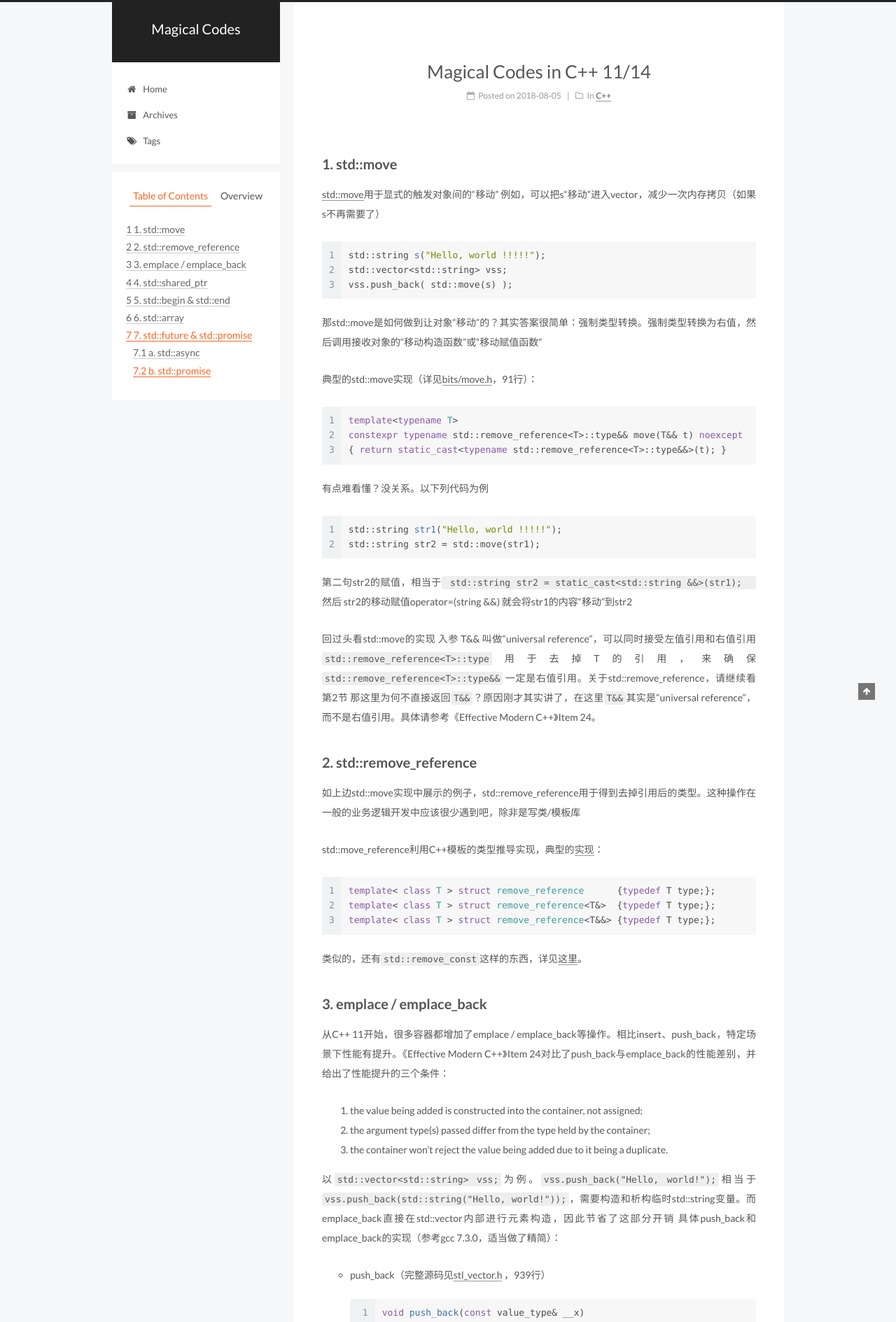
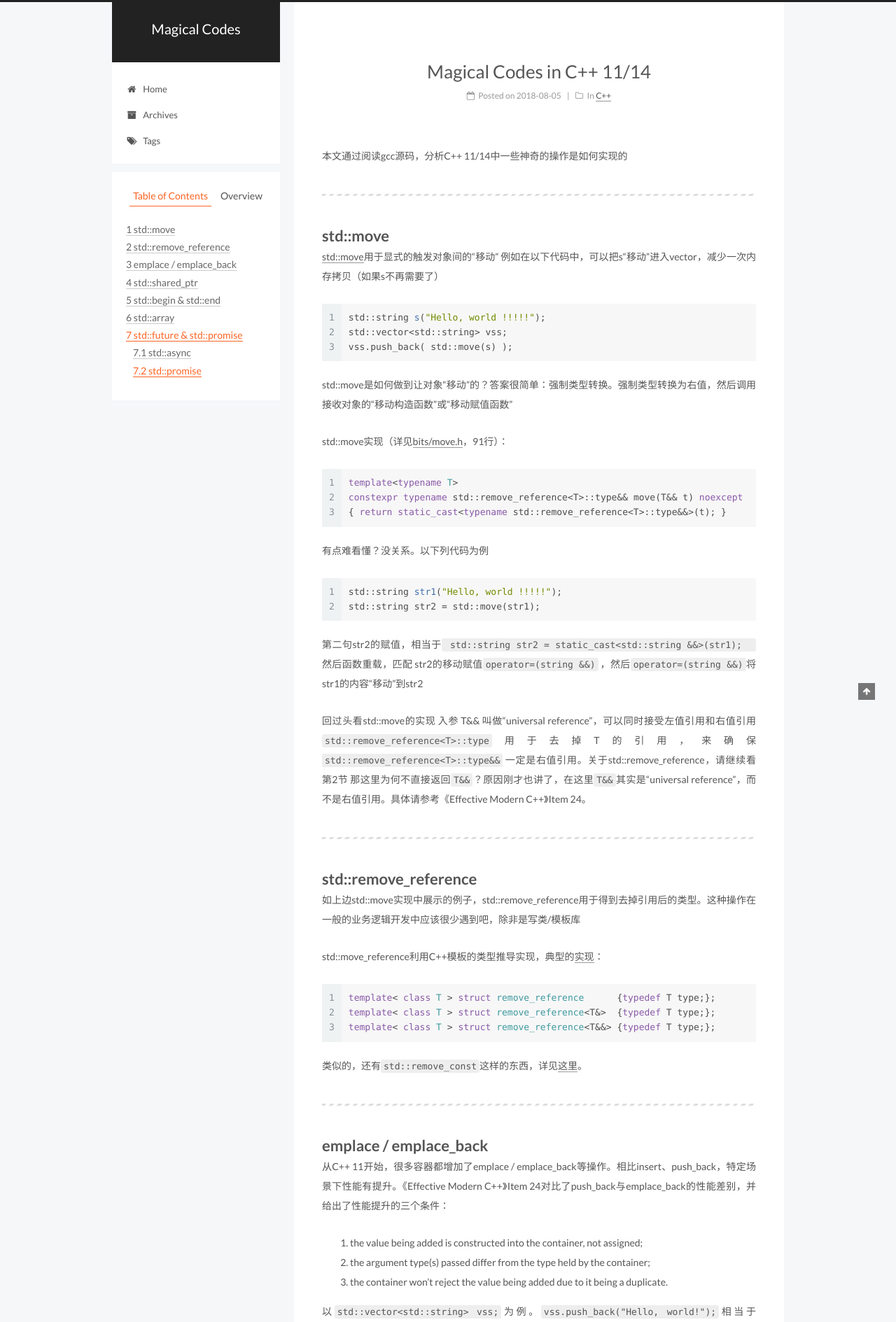
Before and after one commit to pingyu/pingyu.github.io, a Jekyll site: the page built from _posts/2018-08-05-Magical Codes in C++ 11-14.md, in a window 1280 px wide. Shown: the top 1889 px of the page at 70% size. Built offline with Jekyll 4.4.1, drawn with Linux system fonts in a browser that asks for light colours; some of the changed text lies outside the part shown.

Commit message:
improve words

````diff
--- a/_posts/2018-08-05-Magical Codes in C++ 11-14.md
+++ b/_posts/2018-08-05-Magical Codes in C++ 11-14.md
@@ -4,14 +4,19 @@ date: 2018-08-05
 categories:
 - C++
 tags:
-- C++ 11
-- C++ 14
+- C++
+- C++ 11/14
+---
+
+本文通过阅读gcc源码，分析C++ 11/14中一些神奇的操作是如何实现的
+
 ---
 
 
-## 1. std::move
+
+# std::move
 [std::move](https://en.cppreference.com/w/cpp/utility/move "std::move")用于显式的触发对象间的“移动”
-例如，可以把s“移动”进入vector，减少一次内存拷贝（如果s不再需要了）
+例如在以下代码中，可以把s“移动”进入vector，减少一次内存拷贝（如果s不再需要了）
 
 ```cpp
 std::string s("Hello, world !!!!!");
@@ -19,9 +24,9 @@ std::vector<std::string> vss;
 vss.push_back( std::move(s) );
 ```
 
-那std::move是如何做到让对象“移动”的？其实答案很简单：强制类型转换。强制类型转换为右值，然后调用接收对象的“移动构造函数”或“移动赋值函数”
+std::move是如何做到让对象“移动”的？答案很简单：强制类型转换。强制类型转换为右值，然后调用接收对象的“移动构造函数”或“移动赋值函数”
 
-典型的std::move实现（详见[bits/move.h](https://gcc.gnu.org/onlinedocs/gcc-7.3.0/libstdc++/api/a00413_source.html)，91行）：
+std::move实现（详见[bits/move.h](https://gcc.gnu.org/onlinedocs/gcc-7.3.0/libstdc++/api/a00413_source.html)，91行）：
 ```cpp
 template<typename T>
 constexpr typename std::remove_reference<T>::type&& move(T&& t) noexcept
@@ -34,16 +39,18 @@ std::string str1("Hello, world !!!!!");
 std::string str2 = std::move(str1);
 ```
 第二句str2的赋值，相当于` std::string str2 = static_cast<std::string &&>(str1);  `
-然后 str2的移动赋值operator=(string &&) 就会将str1的内容“移动”到str2
+然后函数重载，匹配 str2的移动赋值`operator=(string &&)` ，然后`operator=(string &&)`将str1的内容“移动”到str2
 
 回过头看std::move的实现
 入参 T&& 叫做“universal reference”，可以同时接受左值引用和右值引用
 `std::remove_reference<T>::type`用于去掉T的引用，来确保 `std::remove_reference<T>::type&&` 一定是右值引用。关于std::remove_reference，请继续看第2节
-那这里为何不直接返回`T&&`？原因刚才其实讲了，在这里`T&&`其实是“universal reference”，而不是右值引用。具体请参考《Effective Modern C++》Item 24。
+那这里为何不直接返回`T&&`？原因刚才也讲了，在这里`T&&`其实是“universal reference”，而不是右值引用。具体请参考《Effective Modern C++》Item 24。
+
+---
 
 
 
-## 2. std::remove_reference
+# std::remove_reference
 如上边std::move实现中展示的例子，std::remove_reference用于得到去掉引用后的类型。这种操作在一般的业务逻辑开发中应该很少遇到吧，除非是写类/模板库
 
 std::move_reference利用C++模板的类型推导实现，典型的[实现](https://en.cppreference.com/w/cpp/types/remove_reference "实现")：
@@ -55,16 +62,18 @@ template< class T > struct remove_reference<T&&> {typedef T type;};
 
 类似的，还有`std::remove_const`这样的东西，详见[这里](https://en.cppreference.com/w/cpp/types/remove_cv "这里")。
 
+---
 
 
-## 3. emplace / emplace_back
+
+# emplace / emplace_back
 从C++ 11开始，很多容器都增加了emplace / emplace_back等操作。相比insert、push_back，特定场景下性能有提升。《Effective Modern C++》Item 24对比了push_back与emplace_back的性能差别，并给出了性能提升的三个条件：
 1. the value being added is constructed into the container, not assigned;
 2. the argument type(s) passed differ from the type held by the container;
 3. the container won’t reject the value being added due to it being a duplicate.
 
-以`std::vector<std::string> vss;`为例。`vss.push_back("Hello, world!");`相当于`vss.push_back(std::string("Hello, world!"));`，需要构造和析构临时std::string变量。而emplace_back直接在std::vector内部进行元素构造，因此节省了这部分开销
-具体push_back和emplace_back的实现（参考gcc 7.3.0，适当做了精简）：
+以`std::vector<std::string> vss;`为例。`vss.push_back("Hello, world!");`相当于`vss.push_back(std::string("Hello, world!"));`，需要构造和析构临时std::string变量。而emplace_back直接在std::vector内部进行元素构造，因此节省了这部分开销。这也是`emplace`这个单词的含义吧。
+具体push_back和emplace_back的实现：
 * push_back（完整源码见[stl_vector.h](https://gcc.gnu.org/onlinedocs/gcc-7.3.0/libstdc++/api/a00590_source.html) ，939行）
 ```cpp
 void push_back(const value_type& __x)
@@ -107,15 +116,16 @@ template<typename _Up, typename... _Args>
 void construct(_Up* __p, _Args&&... __args)
 { ::new((void *)__p) _Up(std::forward<_Args>(__args)...); }
 ```
-所以，emplace系列方法还得益C++ 11的新特性[template parameter pack](https://en.cppreference.com/w/cpp/language/parameter_pack)（也有文档叫variadic parameter），来满足不同的构造函数。
+所以，emplace系列方法还得益C++ 11的新特性[template parameter pack](https://en.cppreference.com/w/cpp/language/parameter_pack)（也有文档叫variadic parameter），来适应不同的构造函数。
+
+---
 
 
 
 
-## 4. std::shared_ptr
+# std::shared_ptr
 `std::shared_ptr`是可共享的智能指针，通过引用计数实现。详见[这里](https://gcc.gnu.org/onlinedocs/gcc-7.3.0/libstdc++/api/a15774_source.html)，86行。
 
-#### shared_ptr
 ```cpp
   template<typename _Tp>
     class shared_ptr : public __shared_ptr<_Tp>
@@ -133,7 +143,7 @@ void construct(_Up* __p, _Args&&... __args)
     };
 ```
 
-实际的实现代码都在`__shared_ptr`中。
+可以看出，实际的实现代码都在`__shared_ptr`中，`shared_ptr`只是一层皮。详见 [shared_ptr_base.h](https://gcc.gnu.org/onlinedocs/gcc-7.3.0/libstdc++/api/a00497_source.html)，1033行。
 #### __shared_ptr
 ```cpp
   template<typename _Tp, _Lock_policy _Lp = __default_lock_policy>
@@ -218,8 +228,13 @@ void construct(_Up* __p, _Args&&... __args)
       }
 
       ...
+
+    private:
+      ...
+      _Sp_counted_base<_Lp>*  _M_pi;
     };
 ```
+`__shared_count`的核心是 `_M_pi` 成员变量，类型是 `_Sp_counted_ptr`。详见 [shared_ptr_base.h](https://gcc.gnu.org/onlinedocs/gcc-7.3.0/libstdc++/api/a00497_source.html)，366行。
 
 #### _Sp_counted_ptr & _Sp_counted_base
 ```cpp
@@ -274,12 +289,16 @@ void construct(_Up* __p, _Args&&... __args)
     }
 ```
 
+_`std::shared_ptr`的实现看起来有点过于复杂，经过了多层继承/组合。如此实现的原因目前从代码中看不出来，后续找相关文档研究研究）_
+
+---
 
 
-## 5. std::begin & std::end
 
-`std::begin`与`std::end`只是一个简单的工具，使__原生数组__和STL容器（包括支持begin和end方法的其他容器），可以使用相同的方式进行迭代
-实现上比较简单，对于数组（完整源码见[range_access.h](https://gcc.gnu.org/onlinedocs/gcc-7.3.0/libstdc++/api/a00449_source.html) 85行和95行）
+# std::begin & std::end
+
+`std::begin`与`std::end`只是一个简单的工具，使__原生数组__（即`int a[10]`这类东西）和STL容器（包括支持begin和end方法的其他容器），可以使用相同的方式进行遍历，更“泛型”。
+实现上比较简单，对于原生数组（完整源码见[range_access.h](https://gcc.gnu.org/onlinedocs/gcc-7.3.0/libstdc++/api/a00449_source.html) 85行和95行）：
 ```cpp
 template<typename _Tp, size_t _Nm>
   inline constexpr _Tp* begin(_Tp (&__arr)[_Nm])
@@ -289,24 +308,27 @@ template<typename _Tp, size_t _Nm>
   inline constexpr _Tp* end(_Tp (&__arr)[_Nm])
   { return __arr + _Nm; }
 ```
-注意入参模板是`_Tp (&__arr)[_Nm]`，需要传入在编译期已知大小的数组。这点其实也好理解，不知道大小的数组是无法实现end方法的
+注意入参模板是`_Tp (&__arr)[_Nm]`，需要传入在编译期已知大小的数组。这点其实也好理解，不知道大小的数组是无法实现end方法的。
 
-对于容器，直接调用容器的begin和end（完整源码见[range_access.h](https://gcc.gnu.org/onlinedocs/gcc-7.3.0/libstdc++/api/a00449_source.html) 46行和56行）
+对于容器，直接调用容器的begin和end（完整源码见[range_access.h](https://gcc.gnu.org/onlinedocs/gcc-7.3.0/libstdc++/api/a00449_source.html) 46行和66行）
 ```cpp
 template<typename _Container>
   inline constexpr auto
   begin(_Container& __cont) -> decltype(__cont.begin())
   { return __cont.begin(); }
-
+```
+```cpp
 template<typename _Container>
   inline constexpr auto
-  begin(const _Container& __cont) -> decltype(__cont.begin())
-  { return __cont.begin(); }
+  end(_Container& __cont) -> decltype(__cont.end())
+  { return __cont.end(); }
 ```
+
+---
 
 
 
-## 6. std::array
+# std::array
 
 [std::array](https://en.cppreference.com/w/cpp/container/array)可以替代传统的C-style数组，提供更好的封装以及更便捷的方法(例如，两个std::array对象可以直接进行==、<、>等逻辑比较)
 实现上，std::array对象在内部持有一个C-style数组，再进行二次封装。详见[array](https://gcc.gnu.org/onlinedocs/gcc-7.3.0/libstdc++/api/a00041_source.html)。
@@ -372,13 +394,15 @@ template<typename _Container>
     { return std::equal(__one.begin(), __one.end(), __two.begin()); }
 ```
 
+---
 
 
-## 7. std::future & std::promise
+
+# std::future & std::promise
 
 Future/Promise是一种异步编程模型，参见[Futures_and_promises](https://en.wikipedia.org/wiki/Futures_and_promises)。
 
-### a. std::async
+### std::async
 
 Future的实现，先以std::async的使用场景为例：
 
@@ -403,7 +427,7 @@ Future的实现，先以std::async的使用场景为例：
   }
 ```
 
-#### std::async的实现
+##### std::async的实现
 
 做了适当精简。完整代码详见[future](https://gcc.gnu.org/onlinedocs/gcc-7.3.0/libstdc++/api/a00074_source.html)，1709行：
 
@@ -429,7 +453,7 @@ Future的实现，先以std::async的使用场景为例：
       return future<__async_result_of<_Fn, _Args...>>(__state);
     }
 ```
-#### std::future的实现
+##### std::future的实现
 
 std::future::get()的实现（做了适当精简。完整代码详见[future](https://gcc.gnu.org/onlinedocs/gcc-7.3.0/libstdc++/api/a00074_source.html)，791行）如下：
 
@@ -525,7 +549,7 @@ std::future::get()的实现（做了适当精简。完整代码详见[future](ht
     };
 ```
 
-#### 回头看std::async的实现
+##### 回头看std::async的实现
 
 ```__future_base::_S_make_deferred_state```与```__future_base::_S_make_async_state```分别生成```_Deferred_state```与```_Async_state_impl```对象：
 
@@ -610,7 +634,7 @@ std::future::get()的实现（做了适当精简。完整代码详见[future](ht
 
 
 
-### b. std::promise
+### std::promise
 
 以下列场景为例：
 
@@ -661,4 +685,6 @@ int main()
       ...
     };
 ```
-可以看到future与promise之间通过```std::shared_ptr<__future_base::_State_base>```来实现数据传递
+可以看到future与promise之间通过```std::shared_ptr<__future_base::_State_base>```来实现数据传递。
+
+---
````
Also changed, not shown: other parts of _posts/2018-08-05-Magical Codes in C++ 11-14.md (+1 -1 lines).
